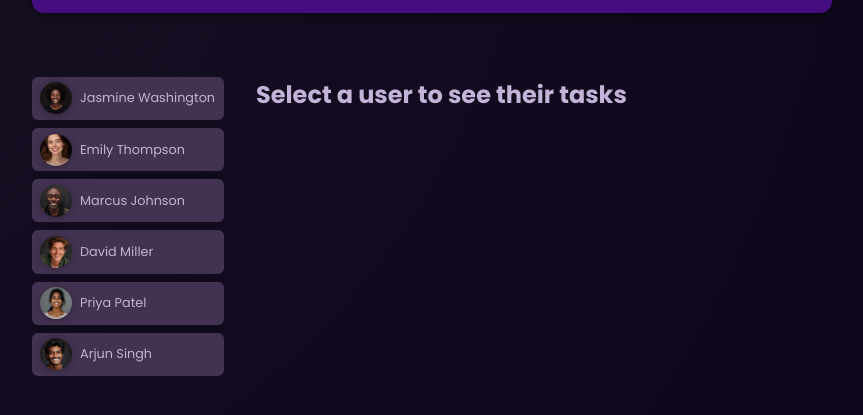
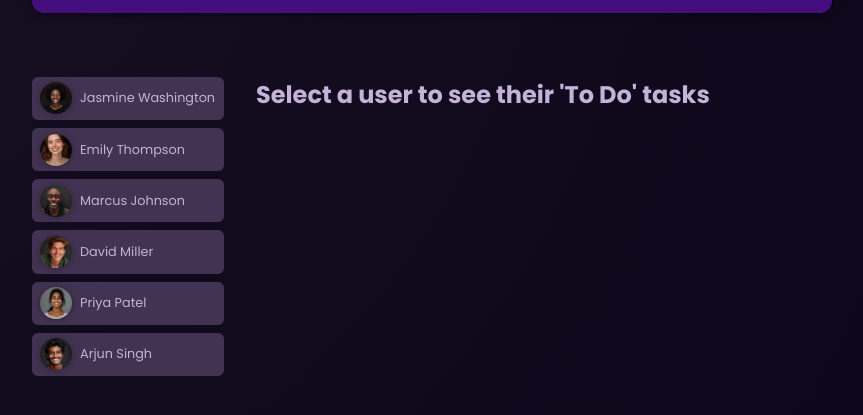
Before and after one commit to chakotha/ng-udemy, an Angular app: page / in a window 1280 px wide. Shown: the part 195-610 px from the top of the page, without its empty margins (208-1071 px from the left). Built offline with nearby package versions, Linux system fonts and the light colour scheme.

Commit message:
Another commit

```diff
--- a/src/app/app.component.html
+++ b/src/app/app.component.html
@@ -16,6 +16,6 @@
   @if (selectedUser) {
   <app-tasks [userId]="selectedUser.id" [name]="selectedUser.name" />
   } @else {
-  <p id="fallback">Select a user to see their tasks</p>
+  <p id="fallback">Select a user to see their 'To Do' tasks</p>
   }
 </main>
```
